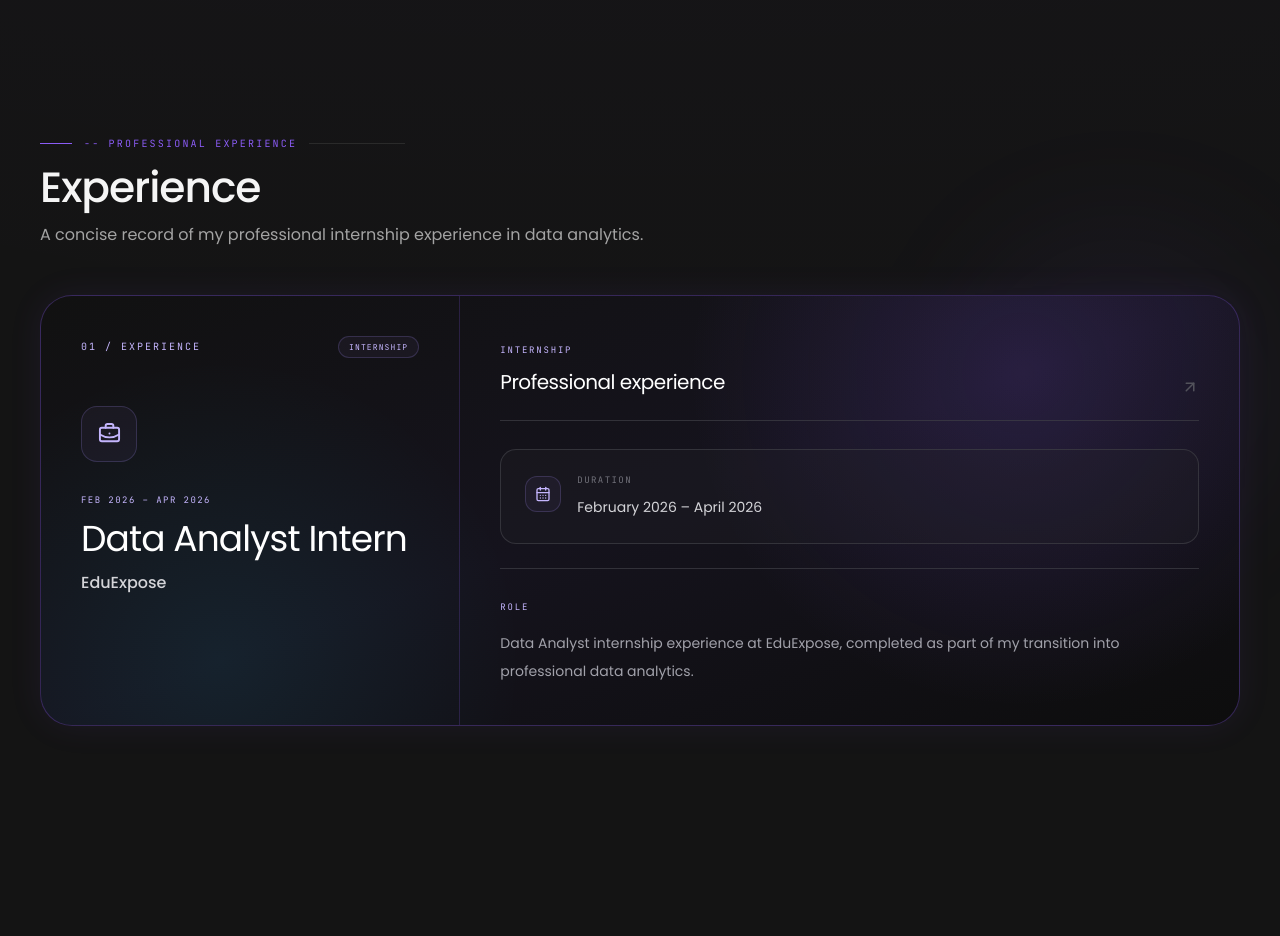
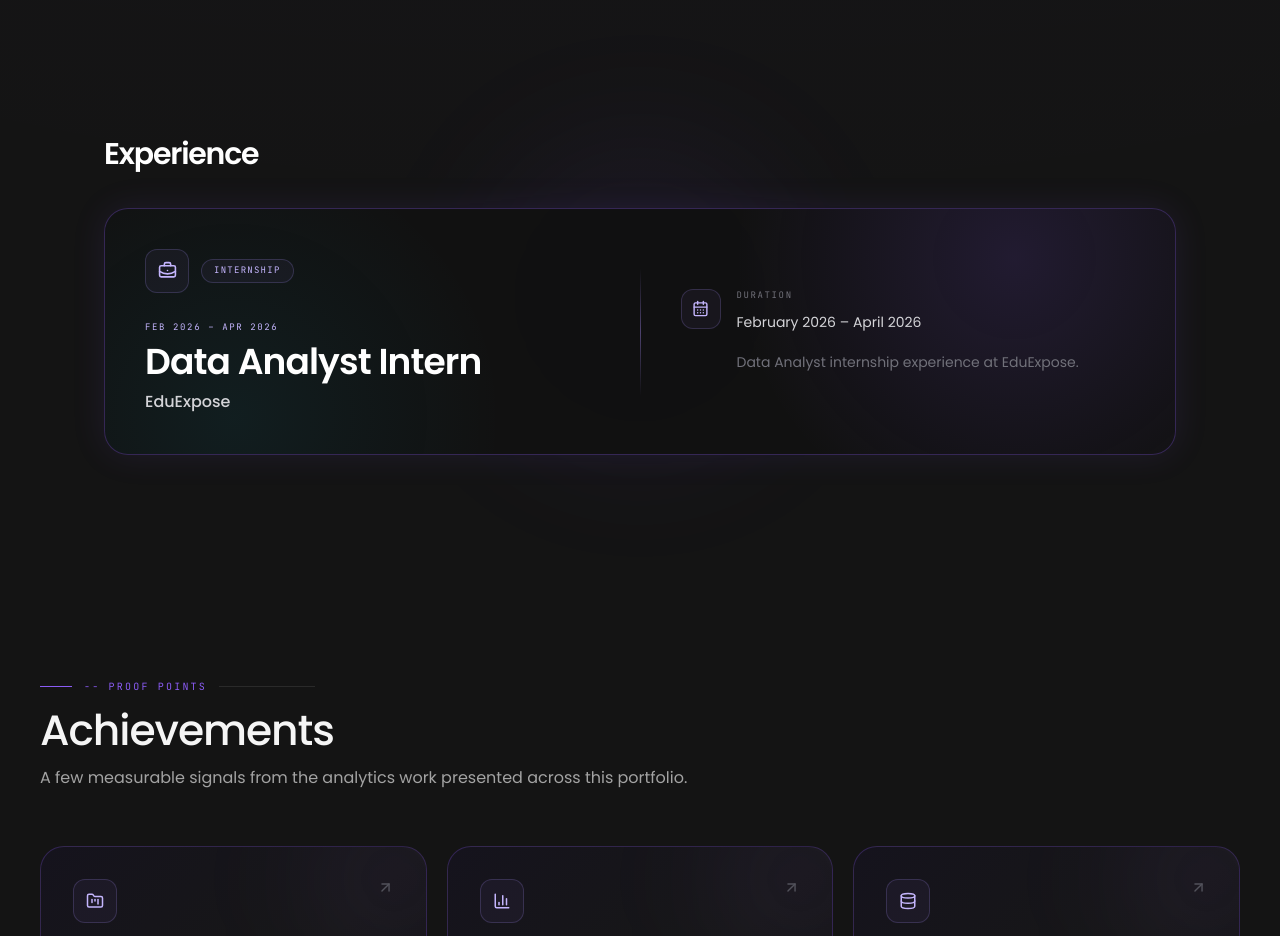
Before and after one commit to bhaskar-nb/portfolio, a Next.js app: page / in a window 1280 px wide. Shown: the part 3500-4436 px from the top of the page. Built offline with nearby package versions, Linux system fonts and the light colour scheme.

Commit message:
Redesign Experience layout

```diff
--- a/components/Experience.tsx
+++ b/components/Experience.tsx
@@ -1,8 +1,7 @@
 "use client";
 
 import { motion } from "framer-motion";
-import { BriefcaseBusiness, CalendarDays, ArrowUpRight } from "lucide-react";
-import SectionHeading from "@/components/SectionHeading";
+import { BriefcaseBusiness, CalendarDays } from "lucide-react";
 
 const experience = {
   company: "EduExpose",
@@ -13,91 +12,66 @@ const experience = {
 
 export default function Experience() {
   return (
-    <section id="experience" className="relative overflow-hidden py-28">
-      <div className="pointer-events-none absolute right-0 top-1/4 h-80 w-80 rounded-full bg-gold/5 blur-3xl" />
+    <section id="experience" className="relative overflow-hidden py-24 sm:py-28">
+      <div className="pointer-events-none absolute left-1/2 top-1/2 h-80 w-80 -translate-x-1/2 -translate-y-1/2 rounded-full bg-violet-500/[0.06] blur-3xl" />
 
-      <div className="relative mx-auto max-w-7xl px-5 sm:px-8 lg:px-10">
-        <SectionHeading
-          eyebrow="-- professional experience"
-          title="Experience"
-          description="A concise record of my professional internship experience in data analytics."
-        />
+      <div className="relative mx-auto max-w-6xl px-5 sm:px-8 lg:px-10">
+        <div className="mb-8 sm:mb-9">
+          <h2 className="font-display text-2xl font-semibold tracking-[-0.04em] text-white sm:text-3xl">
+            Experience
+          </h2>
+        </div>
 
         <motion.article
           initial={{ opacity: 0, y: 24 }}
           whileInView={{ opacity: 1, y: 0 }}
           viewport={{ once: true, margin: "-80px" }}
           transition={{ duration: 0.8, ease: [0.22, 1, 0.36, 1] }}
-          className="group relative mt-12 overflow-hidden rounded-[2rem] border border-violet-500/30 bg-gradient-to-br from-[#111111] via-[#15131d] to-[#0d0d0d] shadow-[0_0_35px_rgba(139,92,246,0.08)]"
+          className="group relative overflow-hidden rounded-3xl border border-violet-500/30 bg-[#111111]/90 shadow-[0_0_35px_rgba(139,92,246,0.10)]"
         >
-          <div className="absolute inset-0 bg-[radial-gradient(circle_at_82%_18%,rgba(139,92,246,0.16),transparent_32%),radial-gradient(circle_at_15%_85%,rgba(34,211,238,0.08),transparent_28%)]" />
+          <div className="absolute inset-0 bg-[radial-gradient(circle_at_85%_20%,rgba(139,92,246,0.14),transparent_30%),radial-gradient(circle_at_12%_85%,rgba(34,211,238,0.07),transparent_28%)]" />
 
-          <div className="relative grid lg:grid-cols-[0.7fr_1.3fr]">
-            <div className="border-b border-violet-500/20 p-7 sm:p-9 lg:border-b-0 lg:border-r lg:p-10">
-              <div className="flex items-center justify-between gap-4">
-                <span className="font-mono text-[10px] uppercase tracking-[0.2em] text-violet-300">
-                  01 / experience
+          <div className="relative grid lg:grid-cols-[1fr_auto_1fr] lg:items-center">
+            <div className="p-7 sm:p-9 lg:p-10">
+              <div className="flex items-center gap-3">
+                <span className="flex h-11 w-11 items-center justify-center rounded-xl border border-violet-400/20 bg-violet-400/5 text-violet-300 transition-transform duration-300 group-hover:scale-105">
+                  <BriefcaseBusiness size={19} aria-hidden="true" />
                 </span>
-                <span className="rounded-full border border-violet-400/20 bg-violet-400/5 px-2.5 py-1 font-mono text-[8px] uppercase tracking-[0.14em] text-violet-300">
+                <span className="rounded-full border border-violet-400/20 bg-violet-400/5 px-3 py-1 font-mono text-[9px] uppercase tracking-[0.14em] text-violet-300">
                   {experience.type}
                 </span>
               </div>
 
-              <div className="mt-12 flex h-14 w-14 items-center justify-center rounded-2xl border border-violet-400/20 bg-violet-400/5 text-violet-300 transition-transform duration-500 group-hover:scale-105">
-                <BriefcaseBusiness size={23} aria-hidden="true" />
-              </div>
-
-              <p className="mt-8 font-mono text-[9px] uppercase tracking-[0.16em] text-violet-300">
+              <p className="mt-7 font-mono text-[9px] uppercase tracking-[0.18em] text-violet-300">
                 {experience.period}
               </p>
-              <h3 className="mt-3 font-display text-3xl leading-tight text-white sm:text-4xl">
+              <h3 className="mt-2 font-display text-3xl font-semibold leading-tight text-white sm:text-4xl">
                 {experience.role}
               </h3>
-              <p className="mt-3 text-base font-medium text-zinc-300">
+              <p className="mt-2 text-base font-medium text-zinc-300">
                 {experience.company}
               </p>
             </div>
 
-            <div className="p-7 sm:p-9 lg:p-10">
-              <div className="flex items-end justify-between gap-4 border-b border-zinc-700/70 pb-6">
+            <div className="hidden h-32 w-px bg-gradient-to-b from-transparent via-violet-400/40 to-transparent lg:block" />
+
+            <div className="border-t border-violet-500/20 p-7 sm:p-9 lg:border-t-0 lg:p-10">
+              <div className="flex items-start gap-4">
+                <span className="flex h-10 w-10 shrink-0 items-center justify-center rounded-xl border border-violet-400/20 bg-violet-400/5 text-violet-300">
+                  <CalendarDays size={17} aria-hidden="true" />
+                </span>
+
                 <div>
-                  <span className="font-mono text-[9px] uppercase tracking-[0.2em] text-violet-300">
-                    internship
-                  </span>
-                  <h4 className="mt-2 font-display text-xl text-white">
-                    Professional experience
-                  </h4>
+                  <p className="font-mono text-[9px] uppercase tracking-[0.18em] text-zinc-500">
+                    Duration
+                  </p>
+                  <p className="mt-2 text-sm leading-6 text-zinc-300">
+                    February 2026 – April 2026
+                  </p>
+                  <p className="mt-4 text-sm leading-6 text-zinc-500">
+                    Data Analyst internship experience at {experience.company}.
+                  </p>
                 </div>
-                <ArrowUpRight
-                  size={18}
-                  className="shrink-0 text-zinc-600 transition-transform duration-300 group-hover:-translate-y-1 group-hover:translate-x-1"
-                  aria-hidden="true"
-                />
-              </div>
-
-              <div className="mt-7 rounded-2xl border border-zinc-700/70 bg-zinc-800/25 p-6">
-                <div className="flex items-start gap-4">
-                  <span className="mt-0.5 flex h-9 w-9 shrink-0 items-center justify-center rounded-xl border border-violet-400/20 bg-violet-400/5 text-violet-300">
-                    <CalendarDays size={16} aria-hidden="true" />
-                  </span>
-                  <div>
-                    <p className="font-mono text-[9px] uppercase tracking-[0.16em] text-zinc-500">
-                      Duration
-                    </p>
-                    <p className="mt-2 text-sm leading-6 text-zinc-300">
-                      February 2026 – April 2026
-                    </p>
-                  </div>
-                </div>
-              </div>
-
-              <div className="mt-6 border-t border-zinc-700/70 pt-6">
-                <span className="font-mono text-[9px] uppercase tracking-[0.2em] text-violet-300">
-                  role
-                </span>
-                <p className="mt-3 max-w-2xl text-sm leading-7 text-zinc-400">
-                  Data Analyst internship experience at {experience.company}, completed as part of my transition into professional data analytics.
-                </p>
               </div>
             </div>
           </div>
```
